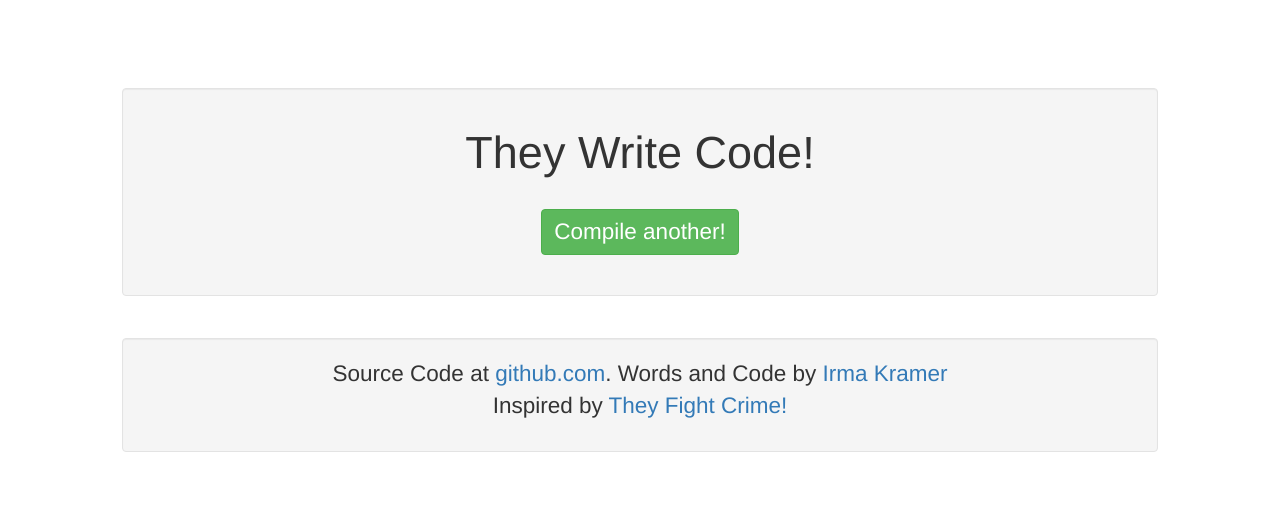
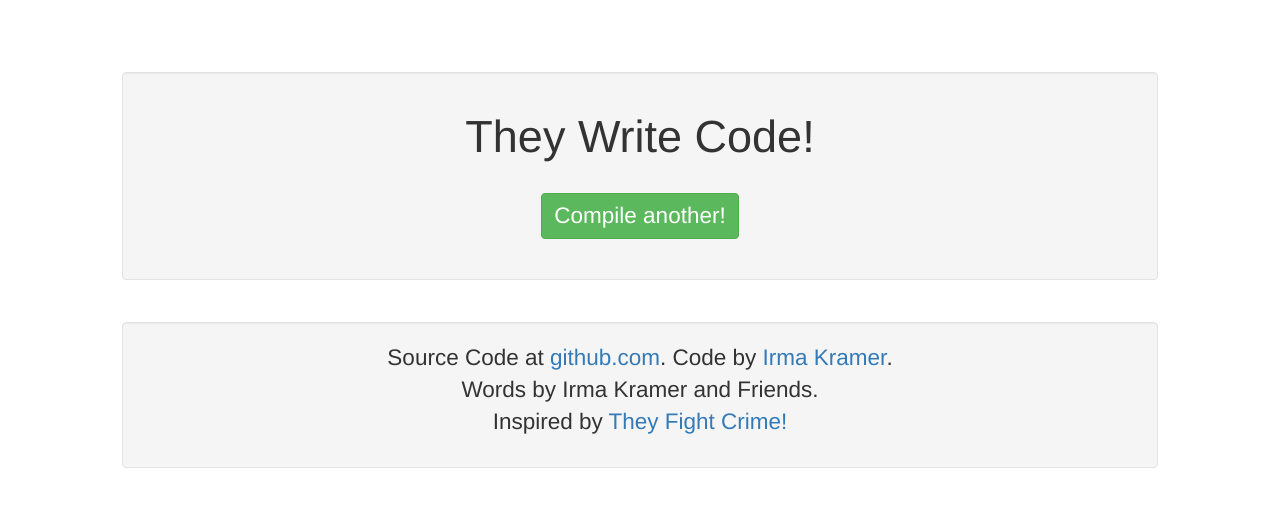
Before and after one commit to bluflowr/theywritecode, a Django app: template writecode/templates/index.html in a window 1280 px wide. Shown: the top 507 px of the page. Run offline with Django 3.2, Linux system fonts and the light colour scheme; the template is opened without the code that fills it, so the values that code supplies are empty; some libraries are stand-ins or nearby versions.

Commit message:
Update to template and documentation.

```diff
--- a/writecode/templates/index.html
+++ b/writecode/templates/index.html
@@ -44,7 +44,7 @@
                 <br />
                 <div class="well">
                     <center><p>
-                    Source Code at <a href="https://github.com/bluflowr/theywritecode">github.com</a>. Words and Code by <a href="http://www.irmakramer.com">Irma Kramer</a></br> Inspired by <a href="http://tvtropes.org/pmwiki/pmwiki.php/Main/TheyFightCrime"> They Fight Crime!</a>
+                    Source Code at <a href="https://github.com/bluflowr/theywritecode">github.com</a>. Code by <a href="http://www.irmakramer.com">Irma Kramer</a>.</br>Words by Irma Kramer and Friends.</br> Inspired by <a href="http://tvtropes.org/pmwiki/pmwiki.php/Main/TheyFightCrime"> They Fight Crime!</a>
                     </p>
                     </p>
                     </center>
```
Also changed, not shown: LICENSE.md (added), README.md.
